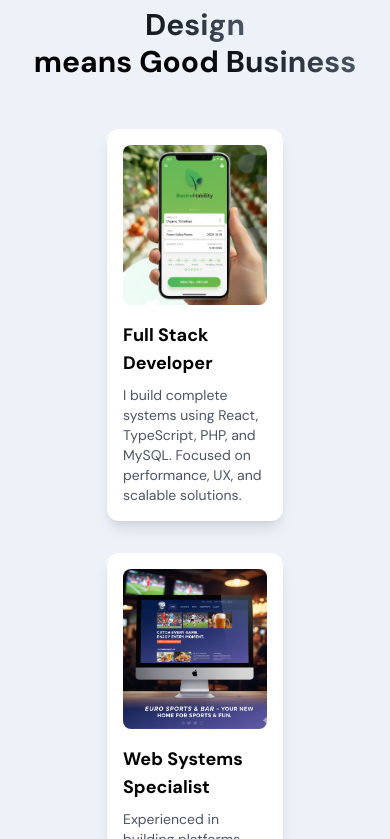
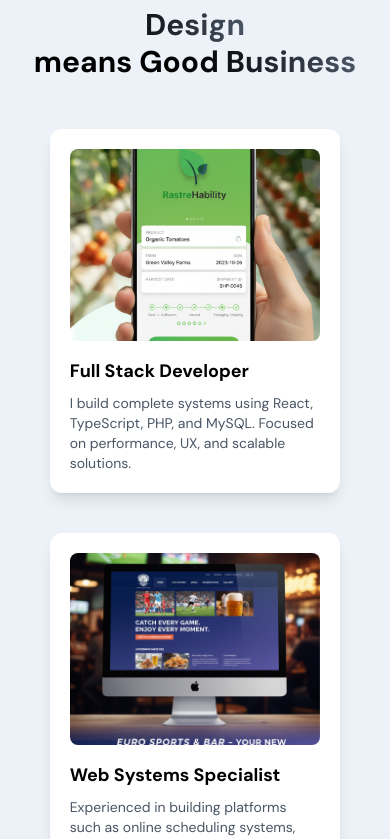
Before and after one commit to joaovardenski/Portfolio-JV, a React (Vite) app: page / in a window 390 px wide. Shown: the part 805-1644 px from the top of the page. Built offline with nearby package versions, Linux system fonts and the light colour scheme.

Commit message:
Refactor: About flexível para celulares, brands sem grayscale para mobile, alteração da cor e ícone do email

```diff
--- a/src/container/About.tsx
+++ b/src/container/About.tsx
@@ -23,7 +23,7 @@ const About = () => {
       </h2>
 
       {/* ===== PROFILES GRID ===== */}
-      <div className="flex flex-wrap justify-center items-start mt-12 gap-8">
+      <div className="flex flex-wrap justify-center items-start mt-12 gap-10">
         {abouts.map((about, index) => (
           <motion.div
             key={about.title + index}
@@ -31,12 +31,17 @@ const About = () => {
             initial={{ opacity: 0 }}
             whileHover={{ scale: 1.05 }}
             transition={{ duration: 0.4, type: "tween" }}
-            className="w-44 md:w-56 flex flex-col items-start bg-white rounded-xl shadow-lg p-4"
+            className="
+              w-[85%] max-w-80 md:w-62
+              flex flex-col items-start
+              bg-white rounded-xl shadow-lg
+              p-5
+            "
           >
             <img
               src={about.imgUrl}
               alt={about.title}
-              className="w-full h-40 md:h-56 object-cover rounded-lg"
+              className="w-full h-48 md:h-56 object-cover rounded-lg"
             />
 
             <h3 className="mt-4 text-lg font-semibold">{about.title}</h3>
@@ -44,6 +49,7 @@ const About = () => {
           </motion.div>
         ))}
       </div>
+
     </section>
   );
 };
--- a/src/container/Footer.tsx
+++ b/src/container/Footer.tsx
@@ -62,8 +62,8 @@ const Footer = () => {
 
       {/* CONTACT CARDS */}
       <div className="w-full md:w-3/5 flex flex-wrap justify-evenly items-center mt-12 mb-8 gap-4">
-        <div className="min-w-[260px] flex items-center p-4 rounded-xl cursor-pointer bg-red-50 hover:shadow-xl transition-all">
-          <img src={images.email} alt="email" className="w-10 h-10 mr-4" />
+        <div className="min-w-[260px] flex items-center p-4 rounded-xl cursor-pointer bg-blue-50 hover:shadow-xl transition-all">
+          <img src={images.email} alt="email" className="w-10 h-7 mr-4" />
           <a href="mailto:joaovvandrade@gmail.com" className="text-gray-700 font-medium">
             joaovvandrade@gmail.com
           </a>
--- a/src/container/Testimonial.tsx
+++ b/src/container/Testimonial.tsx
@@ -95,7 +95,7 @@ const Testimonial = () => {
             key={index}
             whileInView={{ opacity: [0, 1] }}
             transition={{ duration: 0.5 }}
-            className="w-32 sm:w-40 hover:grayscale-0 grayscale transition-all duration-300"
+            className="w-32 sm:w-40 hover:grayscale-0 lg:grayscale transition-all duration-300"
           >
             <img
               src={brand.imgUrl}
--- a/src/container/Works.tsx
+++ b/src/container/Works.tsx
@@ -16,11 +16,9 @@ const Works = () => {
     if (item === activeFilter) return;
     setActiveFilter(item);
 
-    // anima para baixo e fade out
     setAnimateCard({ y: 100, opacity: 0 });
 
     setTimeout(() => {
-      // volta a posição e filtra os cards
       setAnimateCard({ y: 0, opacity: 1 });
 
       if (item === "All") {
@@ -28,7 +26,7 @@ const Works = () => {
       } else {
         setFilterWork(works.filter((work) => work.tags.includes(item)));
       }
-    }, 400); // deve ser parecido com a duração da animação
+    }, 400);
   };
 
   return (
```
Also changed, not shown: src/assets/email.png.
